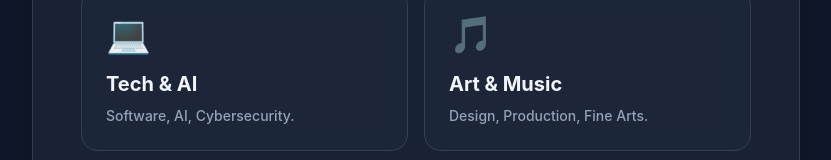
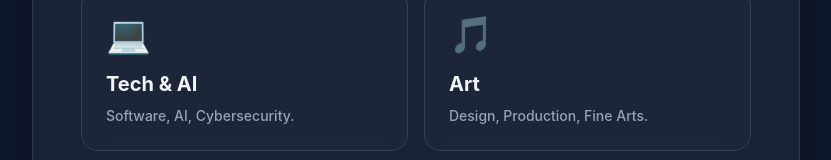
Before and after one commit to nikhillportfolio-cmd/FindYourPath, a website: page public/index.html in a window 1280 px wide. Shown: the part 1576-1736 px from the top of the page, without its empty margins (224-1055 px from the left). Drawn offline with nearby package versions, Linux system fonts and the light colour scheme.

Commit message:
commit 1a2b3c4d5e6f7g8h9i0j

```diff
--- a/public/index.html
+++ b/public/index.html
@@ -110,7 +110,7 @@
                     <!-- 2. ART & MUSIC -->
                     <button onclick="startQuiz('ArtMusic')" class="p-6 glass-card rounded-2xl hover:bg-slate-800 hover:border-sky-400 hover:shadow-[0_0_20px_rgba(56,189,248,0.2)] hover:-translate-y-1 transition-all duration-300 group text-left border border-slate-700">
                         <div class="text-4xl mb-4 transform group-hover:scale-110 transition-transform">🎵</div>
-                        <h3 class="text-xl font-bold text-slate-100 group-hover:text-sky-400 transition-colors">Art & Music</h3>
+                        <h3 class="text-xl font-bold text-slate-100 group-hover:text-sky-400 transition-colors">Art</h3>
                         <p class="text-sm text-slate-400 mt-2 font-medium">Design, Production, Fine Arts.</p>
                     </button>
 
```
